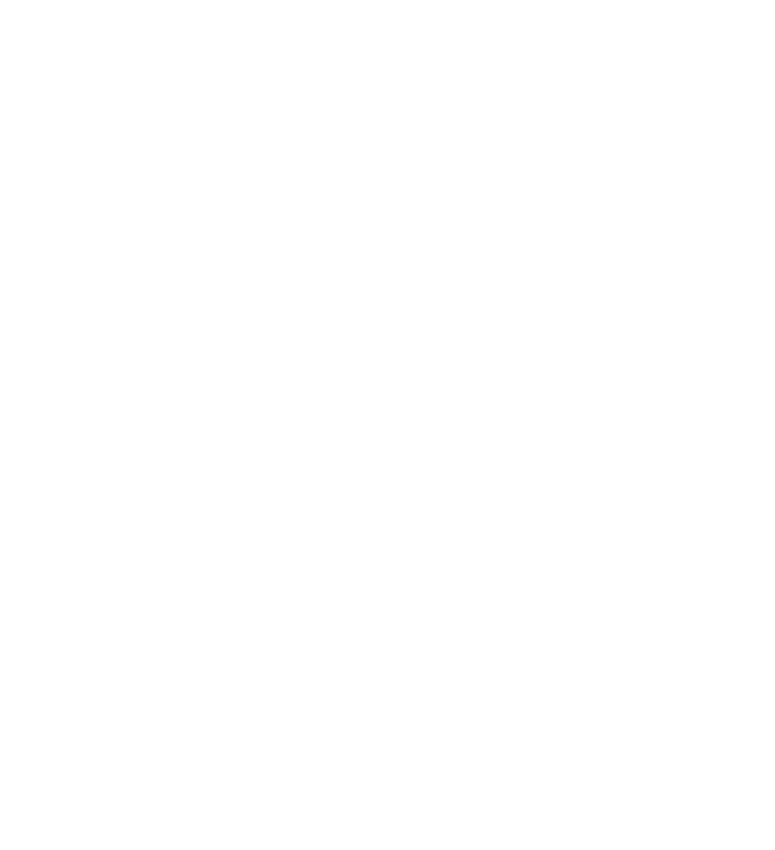
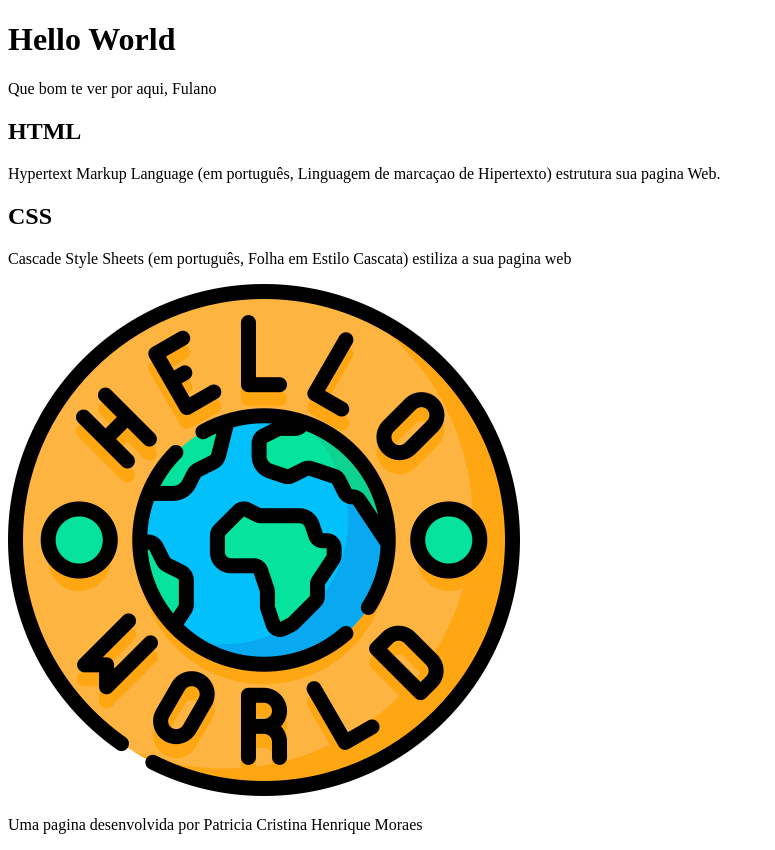
Before and after one commit to Ricardoj84/HelloWorld, a plain HTML site: page index.html in a window 1280 px wide. Shown: the whole page, without its empty margins (0-775 px from the left). Before the commit the page ends 800 px from the top, so only its background shows below. Drawn offline with Linux system fonts and the light colour scheme.

Commit message:
Finalizando a pagina html

```diff
--- a/index.html
+++ b/index.html
@@ -6,6 +6,23 @@
     <title>Hello World</title>
 </head>
 <body>
+    <header>
+        <h1>Hello World</h1>
+        <p>Que bom te ver por aqui, Fulano</p>
 
+    </header>
+
+    <section>
+        <h2>HTML</h2>
+        <p>Hypertext Markup Language (em português, Linguagem de marcaçao de Hipertexto) estrutura sua pagina Web.</p>
+
+        <h2>CSS</h2>
+        <p>Cascade Style Sheets (em português, Folha em Estilo Cascata) estiliza a sua pagina web</p>
+        <img src="imagem/hello-world.png"  alt="Imagem com figuras geométricas ao fundo e uma figura com o planeta Terra a frente, com a inscrição Olá Mundo em letras coloridas">
+    </section>
+
+    <footer>
+        <p>Uma pagina desenvolvida por Patricia Cristina Henrique Moraes</p>
+    </footer>
 </body>
 </html>
```
Also changed, not shown: imagem/hello-world.png (added).
